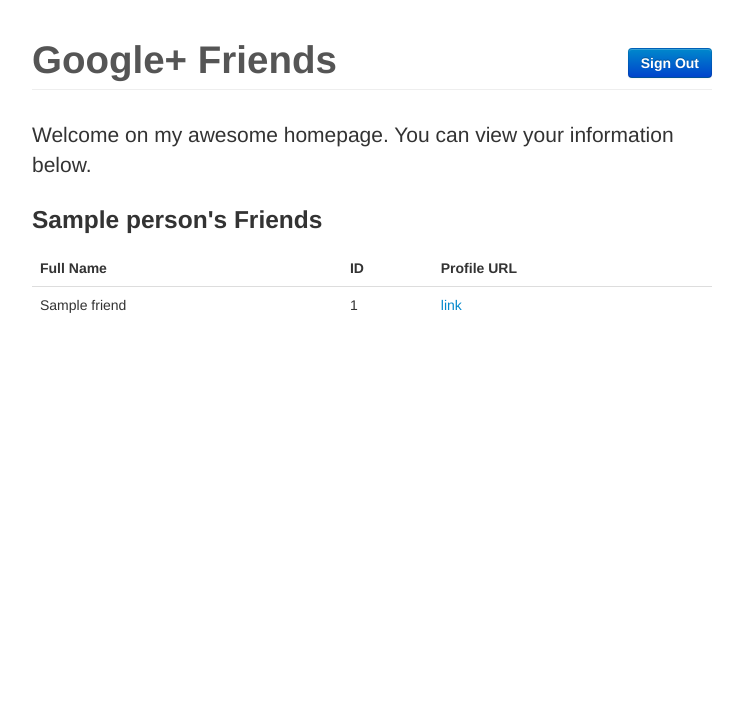
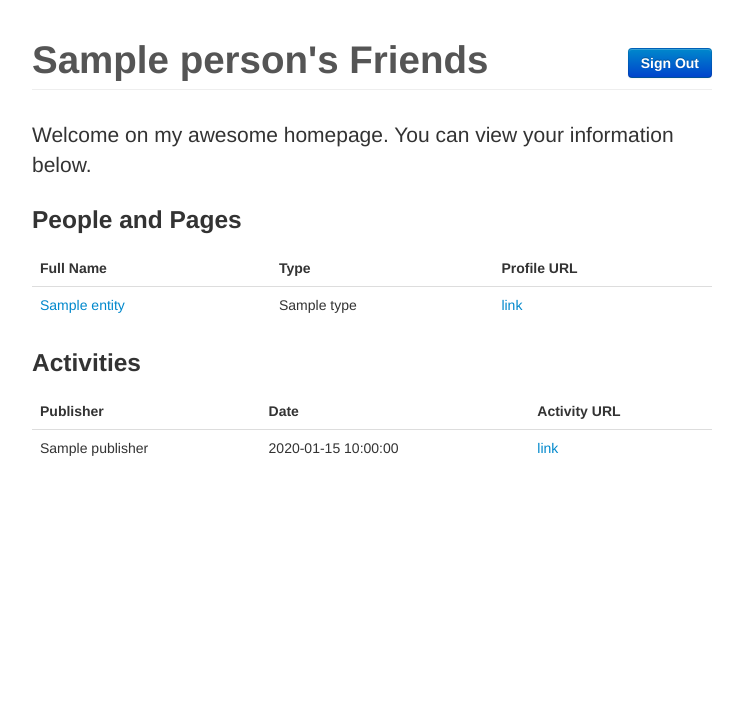
Before and after one commit to paveldedik/gplus-friends, a Flask app: template gplusfriends/templates/loggedin.html in a window 1280 px wide. Shown: the top 706 px of the page, without its empty margins (268-1011 px from the left). Run offline with Flask 2, Linux system fonts and the light colour scheme; the template is opened without the code that fills it: most values are stand-ins (such as "Sample title", 1, 10 or a date in 2020).

Commit message:
Showing more information.

```diff
--- a/gplusfriends/resources.py
+++ b/gplusfriends/resources.py
@@ -1,7 +1,7 @@
 # -*- coding: utf-8 -*-
 
 """
-Google+ API resources
+Google+ API Resources
 =====================
 """
 
--- a/gplusfriends/templates/index.html
+++ b/gplusfriends/templates/index.html
@@ -11,7 +11,7 @@
 <header>
     <div class="container">
         <h1 class="page-header">
-            Google+ Friends
+            {% block header %}Google+ Friends{% endblock %}
             <span class="pull-right">
                 {% block small %}{% endblock %}
             </span>
--- a/gplusfriends/templates/loggedin.html
+++ b/gplusfriends/templates/loggedin.html
@@ -1,4 +1,8 @@
 {% extends "index.html" %}
+
+{% block header %}
+    {{ person.name }}'s Friends
+{% endblock %}
 
 {% block small %}
     <a href="/logout" class="btn btn-primary">Sign Out</a>
@@ -7,23 +11,10 @@
 {% block content %}
     <p class="lead">Welcome on my awesome homepage. You can view your
         information below.</p>
-    <h3>{{ person.name|e }}'s Friends</h3>
-    <table class="table">
-        <thead>
-            <tr>
-                <th>Full Name</th>
-                <th>ID</th>
-                <th>Profile URL</th>
-            </tr>
-        </thead>
-        <tbody>
-            {% for friend in person.friends %}
-            <tr>
-                <td>{{ friend.name }}</td>
-                <td>{{ friend.id }}</td>
-                <td><a href="{{ friend.url }}">link</a></td>
-            </tr>
-            {% endfor %}
-        </tbody>
-    </table>
+
+    {% if person is defined %}
+        {% include "tables.html" %}
+    {% else %}
+    <a href="/person/me" class="btn btn-large">Load Data</a>
+    {% endif %}
 {% endblock %}
--- /dev/null
+++ b/gplusfriends/templates/tables.html
@@ -0,0 +1,47 @@
+<h3>People and Pages</h3>
+{% if person.people %}
+<table class="table">
+    <thead>
+        <tr>
+            <th>Full Name</th>
+            <th>Type</th>
+            <th>Profile URL</th>
+        </tr>
+    </thead>
+    <tbody>
+        {% for entity in person.people %}
+        <tr>
+            <td><a href="/person/{{ entity.id }}">{{ entity.name }}</a></td>
+            <td>{{ entity.type }}</td>
+            <td><a href="{{ entity.url }}">link</a></td>
+        </tr>
+        {% endfor %}
+    </tbody>
+</table>
+{% else %}
+<p class="well">The user doesn't have any public friends or pages.</p>
+{% endif %}
+
+<h3>Activities</h3>
+{% if person.activities %}
+<table class="table">
+    <thead>
+        <tr>
+            <th>Publisher</th>
+            <th>Date</th>
+            <th>Activity URL</th>
+        </tr>
+    </thead>
+    <tbody>
+        {% for activity in person.activities %}
+        <tr>
+            <td>{{ activity.publisher.name }}</td>
+            <td>{{ activity.date }}</td>
+            <td><a href="{{ activity.url }}">link</a></td>
+        </tr>
+        {% endfor %}
+    </tbody>
+</table>
+{% else %}
+<p class="well">The user doesn't have any public activities.</p>
+{% endif %}
```
Also changed, not shown: gplusfriends/models.py (+7 -5 lines), gplusfriends/tasks.py (+15 -11 lines), gplusfriends/views.py (+13 -3 lines).
